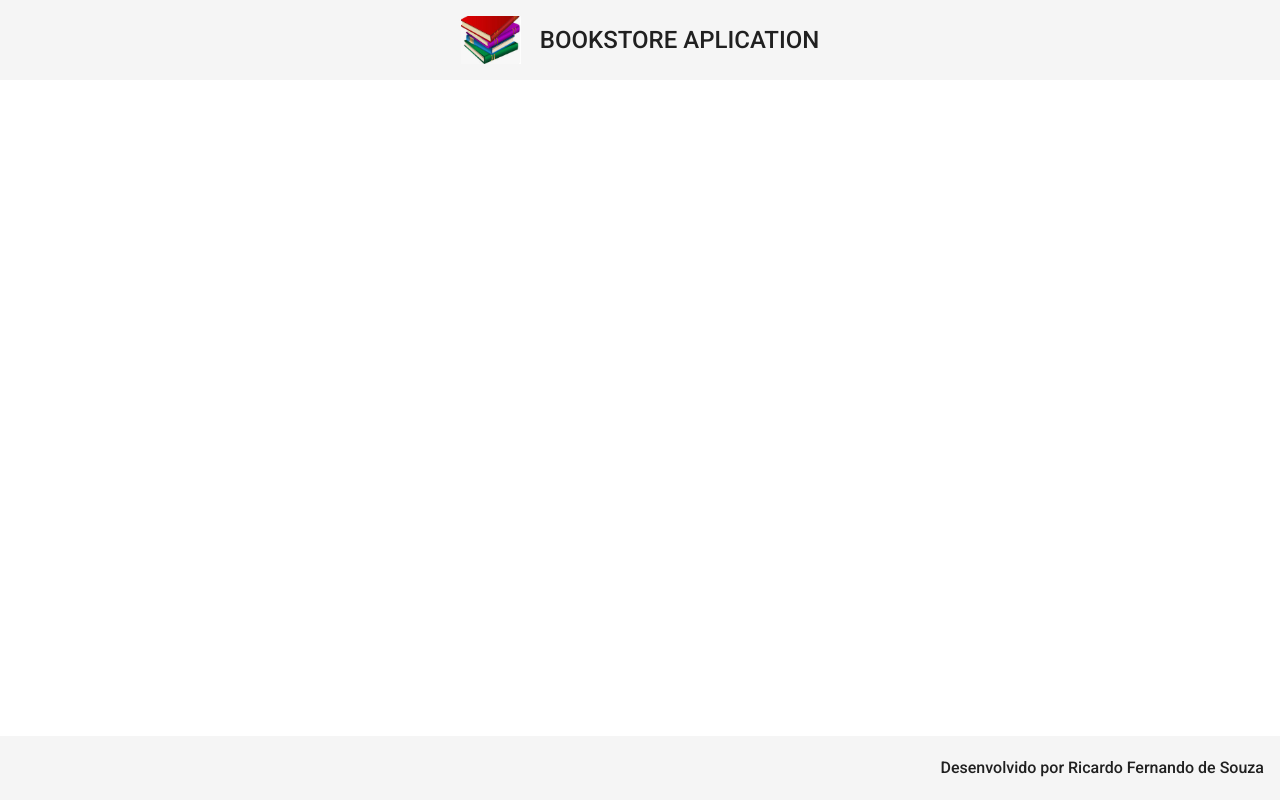
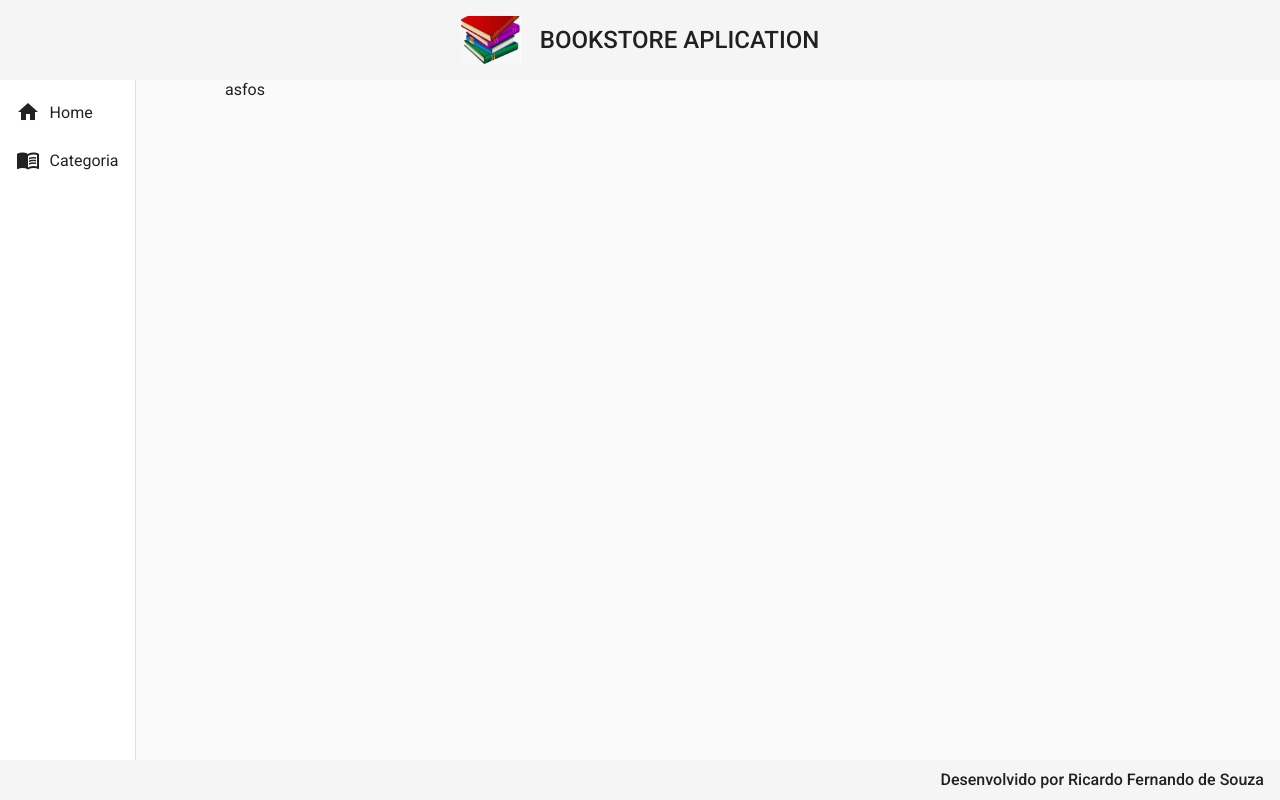
Before and after one commit to Ricardo2700324/bookstore-front, an Angular app: page / in a window 1280 px wide. Built offline with nearby package versions, Linux system fonts and the light colour scheme.

Commit message:
criação do template nav

```diff
--- a/src/app/app.component.html
+++ b/src/app/app.component.html
@@ -1,2 +1,3 @@
 <app-header></app-header>
+<app-nav></app-nav>
 <app-footer></app-footer>
--- a/src/app/components/template/footer/footer.component.css
+++ b/src/app/components/template/footer/footer.component.css
@@ -3,4 +3,5 @@
     bottom: 0;
     justify-content: flex-end;
     font-size: 1rem;
+    height: 5%;
 }
--- /dev/null
+++ b/src/app/components/template/nav/nav.component.css
@@ -0,0 +1,7 @@
+.container{
+    height: 85%;
+}
+
+i{
+    padding-right: .6rem;
+}
--- /dev/null
+++ b/src/app/components/template/nav/nav.component.html
@@ -0,0 +1,19 @@
+<mat-sidenav-container class="container">
+    <mat-sidenav mode="side" opened>
+        <mat-nav-list>
+            <a mat-list-item>
+                <i class="material-icons">home</i>
+                Home
+            </a>
+            <a mat-list-item>
+                <i class="material-icons">menu_book</i>
+                Categoria
+            </a>
+        </mat-nav-list>
+    </mat-sidenav>
+
+    <mat-sidenav-content>
+        asfos
+    </mat-sidenav-content>
+
+</mat-sidenav-container>
--- /dev/null
+++ b/src/app/components/template/nav/nav.component.ts
@@ -0,0 +1,15 @@
+import { Component, OnInit } from '@angular/core';
+
+@Component({
+  selector: 'app-nav',
+  templateUrl: './nav.component.html',
+  styleUrls: ['./nav.component.css']
+})
+export class NavComponent implements OnInit {
+
+  constructor() { }
+
+  ngOnInit() {
+  }
+
+}
```
Also changed, not shown: src/app/app.module.ts (+12 -2 lines), 1 other file (tests, documents, lock files or other folders).
